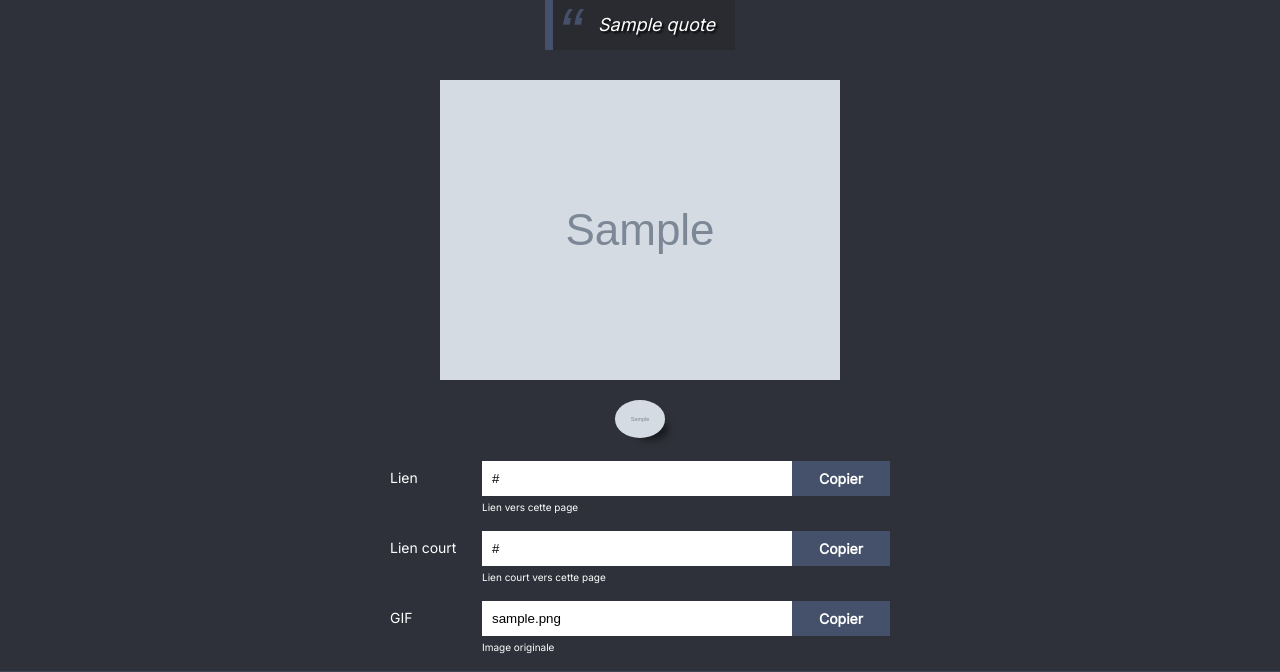
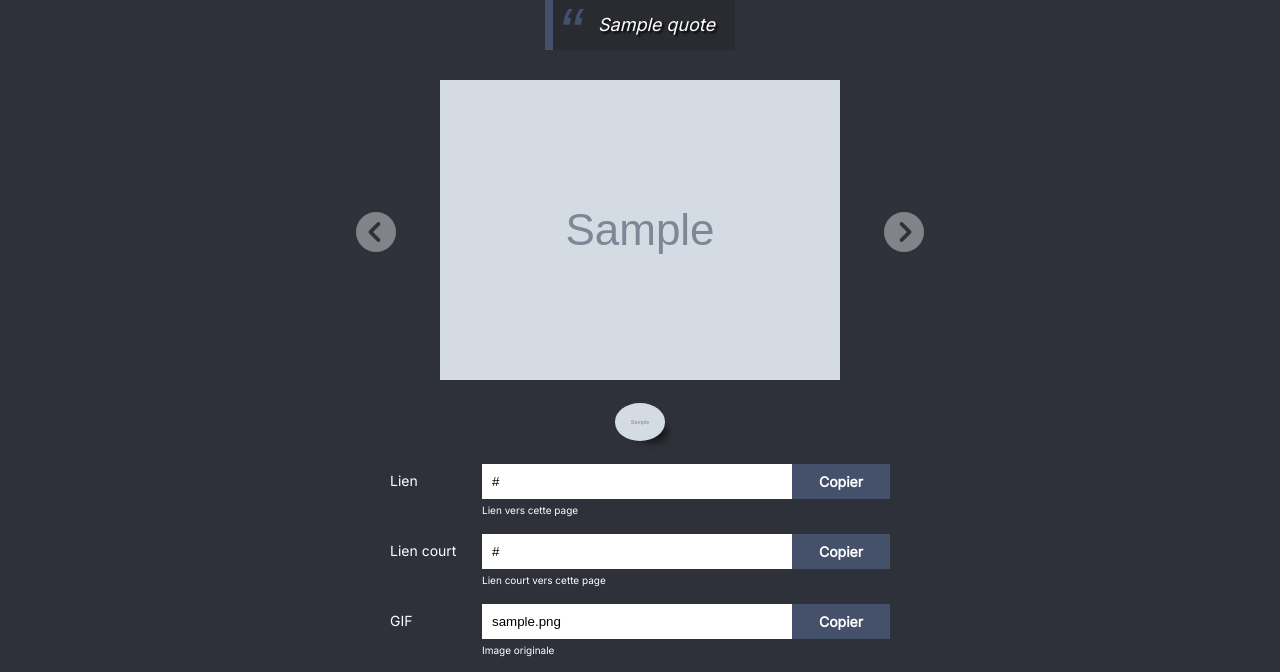
Before and after one commit to kaamelott-gifboard/kaamelott-gifboard, a Symfony app: template templates/gif.html.twig in a window 1280 px wide. Shown: the part 183-855 px from the top of the page. Run offline with Twig, Linux system fonts and the light colour scheme; the template is opened without the code that fills it: most values are stand-ins (such as "Sample title", 1, 10 or a date in 2020); grey boxes marked "Sample" are stand-in pictures; some libraries are stand-ins or nearby versions.

Commit message:
Added previous/next buttons on GIF page + handled accents in search

```diff
--- a/public/css/mobile.css
+++ b/public/css/mobile.css
@@ -64,3 +64,22 @@ h1 {
 .quote {
     font-size: 15px;
 }
+
+.slideshow_button {
+    position: absolute;
+    top: 40%;
+    display: block;
+    vertical-align: middle;
+}
+
+.left_none {
+    left: -5px;
+}
+
+.right_none {
+    right: -5px;
+}
+
+.slideshow_gif {
+    margin: 0 auto;
+}
--- a/public/css/styles.css
+++ b/public/css/styles.css
@@ -269,6 +269,24 @@ ul {
     top: -5px;
 }
 
+.slideshow {
+    margin-bottom: 20px;
+    position: relative;
+}
+
+.slideshow_button {
+    display: inline-block;
+    vertical-align: middle;
+    opacity: 0.4;
+    outline: none;
+}
+
+.slideshow_gif {
+    margin: 0 40px 0 40px;
+    display: inline-block;
+    vertical-align: middle;
+}
+
 /* ================================= */
 
 .modal-background {
--- a/src/Action/Search/Gif.php
+++ b/src/Action/Search/Gif.php
@@ -44,13 +44,13 @@ class Gif extends AbstractController
 
     public function bySlug(string $slug): Response
     {
-        $gif = $this->jsonParser->findBySlug($slug);
+        $gifs = $this->jsonParser->findBySlug($slug);
 
-        if (null === $gif) {
+        if (null === $gifs) {
             throw new PouletteNotFoundException('slug', $slug);
         }
 
-        return $this->render('gif.html.twig', $gif);
+        return $this->render('gif.html.twig', $gifs);
     }
 
     public function getAll(): Response
--- a/templates/body.html.twig
+++ b/templates/body.html.twig
@@ -10,7 +10,7 @@
         </form>
     </div>
 
-    {% if quote is not defined %}
+    {% if current.quote is not defined %}
         <div id="characters" data-url="{{ path('get_characters') }}" class="characters" data-current="{{ app.request.get('name') }}"></div>
     {% endif %}
 
--- a/templates/gif.html.twig
+++ b/templates/gif.html.twig
@@ -6,39 +6,53 @@
 
 {% block title %}{{ title }}{% endblock %}
 
-{% block canonical %}<link rel="canonical" href="{{ url }}"/>{% endblock %}
+{% block canonical %}<link rel="canonical" href="{{ current.url }}"/>{% endblock %}
 
 {% block meta -%}
-    {% if quote|length < 50 %}
-        {% set description = quote ~ ' Les meilleures répliques de Kaamelott en GIFs' %}
+    {% if current.quote|length < 50 %}
+        {% set description = current.quote ~ ' Les meilleures répliques de Kaamelott en GIFs' %}
     {% else %}
-        {% set description = quote %}
+        {% set description = current.quote %}
     {% endif %}
 
     <meta name="description" content="{{ description }}">
     <meta property="og:type" content="website">
     <meta property="og:title" content="{{ title }}">
     <meta property="og:description" content="{{ description }}">
-    <meta property="og:url" content="{{ image }}">
-    <meta property="og:image" content="{{ image }}">
+    <meta property="og:url" content="{{ current.image }}">
+    <meta property="og:image" content="{{ current.image }}">
     <meta property="og:image:type" content="image/gif">
-    {% if width is not null and height is not null -%}
-        <meta property="og:image:width" content="{{ width }}">
-        <meta property="og:image:height" content="{{ height }}">
+    {% if current.width is not null and current.height is not null -%}
+        <meta property="og:image:width" content="{{ current.width }}">
+        <meta property="og:image:height" content="{{ current.height }}">
     {% endif %}
 {% endblock %}
 
 {% block gif %}
     <div class="quote-block">
-        <h2 class="quote">{{ quote }}</h2>
+        <h2 class="quote">{{ current.quote }}</h2>
     </div>
 
     <br />
 
-    <img src="{{ image }}" alt="{{ quote }}" class="single-gif"/><br/><br/>
+    <div class="slideshow">
+        <div class="slideshow_button left_none">
+            <a href="{{ previous.url }}">
+                <i class="fa fa-chevron-circle-left" style="font-size: 40px;"></i>
+            </a>
+        </div>
+        <div class="slideshow_gif">
+            <img src="{{ current.image }}" alt="{{ current.quote }}" class="single-gif"/>
+        </div>
+        <div class="slideshow_button right_none">
+            <a href="{{ next.url }}">
+                <i class="fa fa-chevron-circle-right" style="font-size: 40px;"></i>
+            </a>
+        </div>
+    </div>
 
     <div class="quote-characters">
-        {% for character in characters %}
+        {% for character in current.characters %}
             <div class="quote-character-block">
                 <a href="{{ character.url }}">
                     <img src="{{ character.image }}" class="character-icon-quote icon-dark-shadow"
@@ -48,9 +62,9 @@
         {% endfor %}
     </div>
 
-    {{ copy.block_mobile(image) }}
+    {{ copy.block_mobile(current.image) }}
 
-    {{ copy.block('Lien', url, 'Lien vers cette page') }}
-    {{ copy.block('Lien court', shortUrl, 'Lien court vers cette page') }}
-    {{ copy.block('GIF', image, 'Image originale') }}
+    {{ copy.block('Lien', current.url, 'Lien vers cette page') }}
+    {{ copy.block('Lien court', current.shortUrl, 'Lien court vers cette page') }}
+    {{ copy.block('GIF', current.image, 'Image originale') }}
 {% endblock %}
```
Also changed, not shown: src/Service/JsonParser.php (+24 -6 lines), tests/Service/JsonParserTest.php (+10 -2 lines), tests/Service/gifs-test.json (+1 -1 lines).
